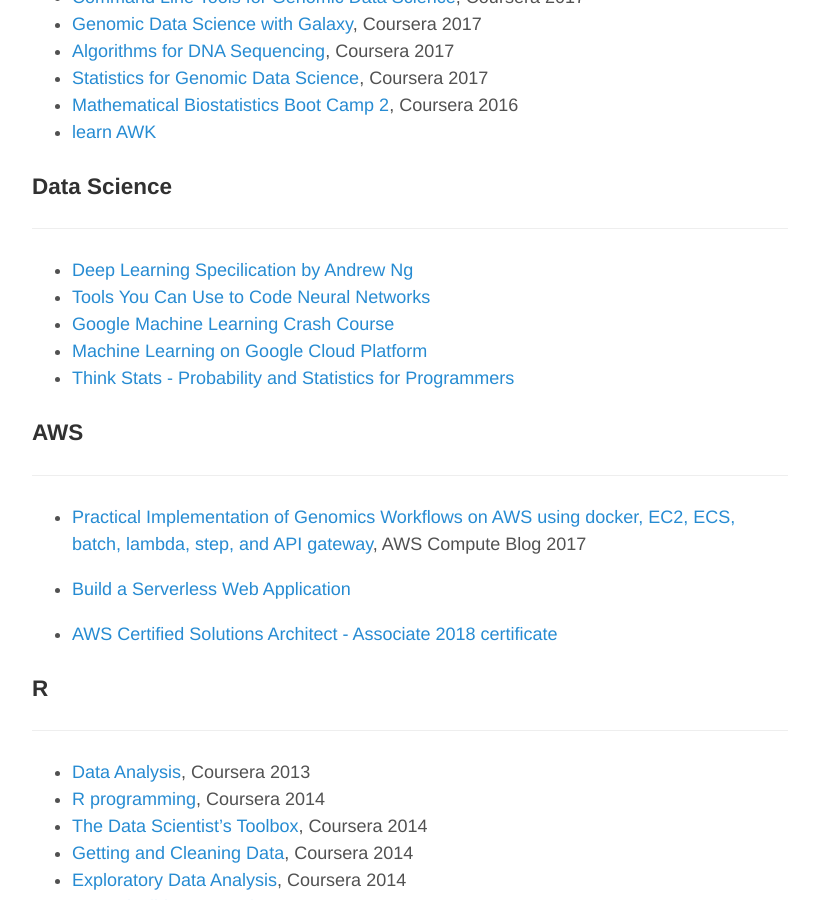
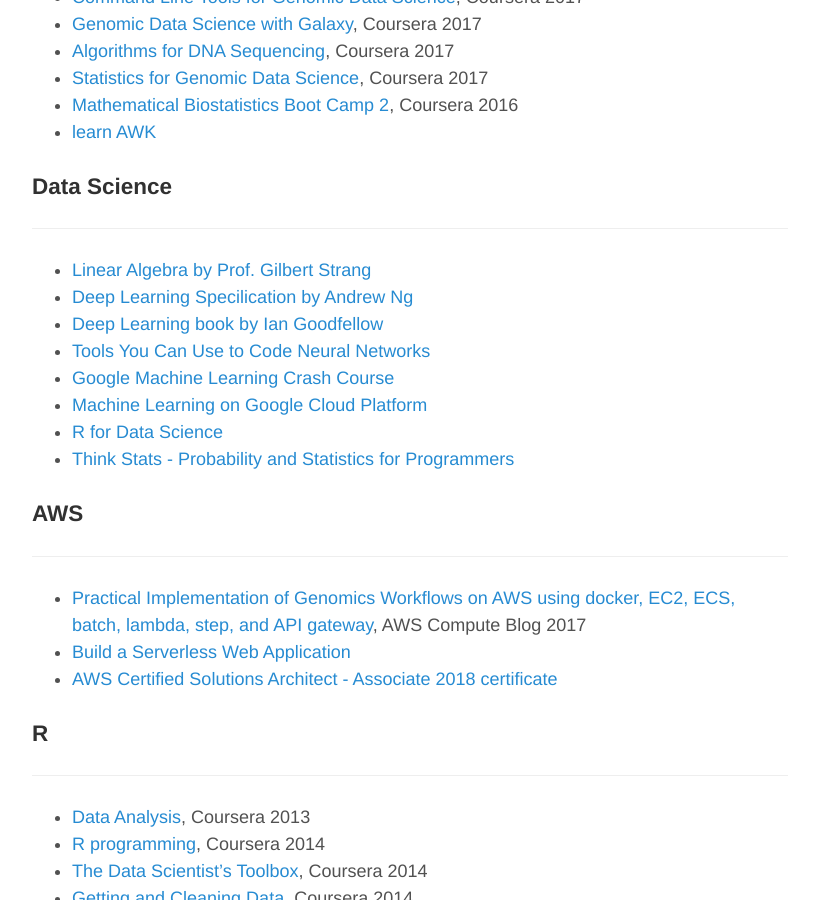
Before and after one commit to haoeric/haoeric.github.io, a Jekyll site: the page built from _posts/Portfolio/2016-07-22-My-self-learning.md, in a window 1280 px wide and 900 px high, scrolled down 373 px. Shown: the whole window, without its empty margins (230-1049 px from the left). Built offline with Jekyll 4.4.1, drawn with Linux system fonts in a browser that asks for light colours; comment, search, counter and statistics services are not loaded.

Commit message:
update learning path post

```diff
--- a/_posts/Portfolio/2016-07-22-My-self-learning.md
+++ b/_posts/Portfolio/2016-07-22-My-self-learning.md
@@ -23,10 +23,13 @@
 
 ---------------------------------------
 
+- [Linear Algebra by Prof. Gilbert Strang](https://ocw.mit.edu/courses/mathematics/18-06-linear-algebra-spring-2010/)
 - [Deep Learning Specilication by Andrew Ng](https://www.coursera.org/specializations/deep-learning)
+- [Deep Learning book by Ian Goodfellow](https://www.deeplearningbook.org)
 - [Tools You Can Use to Code Neural Networks](https://medium.freecodecamp.org/deep-learning-for-developers-tools-you-can-use-to-code-neural-networks-on-day-1-34c4435ae6b)
 - [Google Machine Learning Crash Course](https://developers.google.com/machine-learning/crash-course/)
 - [Machine Learning on Google Cloud Platform](https://cloudacademy.com/learning-paths/machine-learning-on-google-cloud-platform-206/?utm_campaign=ATH-GCP-Machine-Learning-on-GCP-April19&utm_source=hs_email&utm_medium=email&utm_content=62265305&_hsenc=p2ANqtz-_MTVqeF2RrqNOkQtK1x0Qq5qZuXhoypQGb67htYaSz7FTDTZ0gsG6vN3Fsu-XdBYr7_IPaF26T4HTLa2FfUGdMQLNNFQ&_hsmi=62265305)
+- [R for Data Science](http://r4ds.had.co.nz)
 - [Think Stats - Probability and Statistics for Programmers](https://greenteapress.com/wp/think-stats-2e/)
 
 
@@ -35,9 +38,7 @@
 ---------------------------------------
 
 - [Practical Implementation of Genomics Workflows on AWS using docker, EC2, ECS, batch, lambda, step, and API gateway](https://aws.amazon.com/blogs/compute/building-high-throughput-genomics-batch-workflows-on-aws-introduction-part-1-of-4/), AWS Compute Blog 2017
-
 - [Build a Serverless Web Application](https://aws.amazon.com/getting-started/serverless-web-app/)
-
 - [AWS Certified Solutions Architect - Associate 2018](https://www.udemy.com/aws-certified-solutions-architect-associate/learn/v4/overview) [certificate](https://www.certmetrics.com/amazon/electronic_certificate.aspx?cert=224697)
 
 
```
